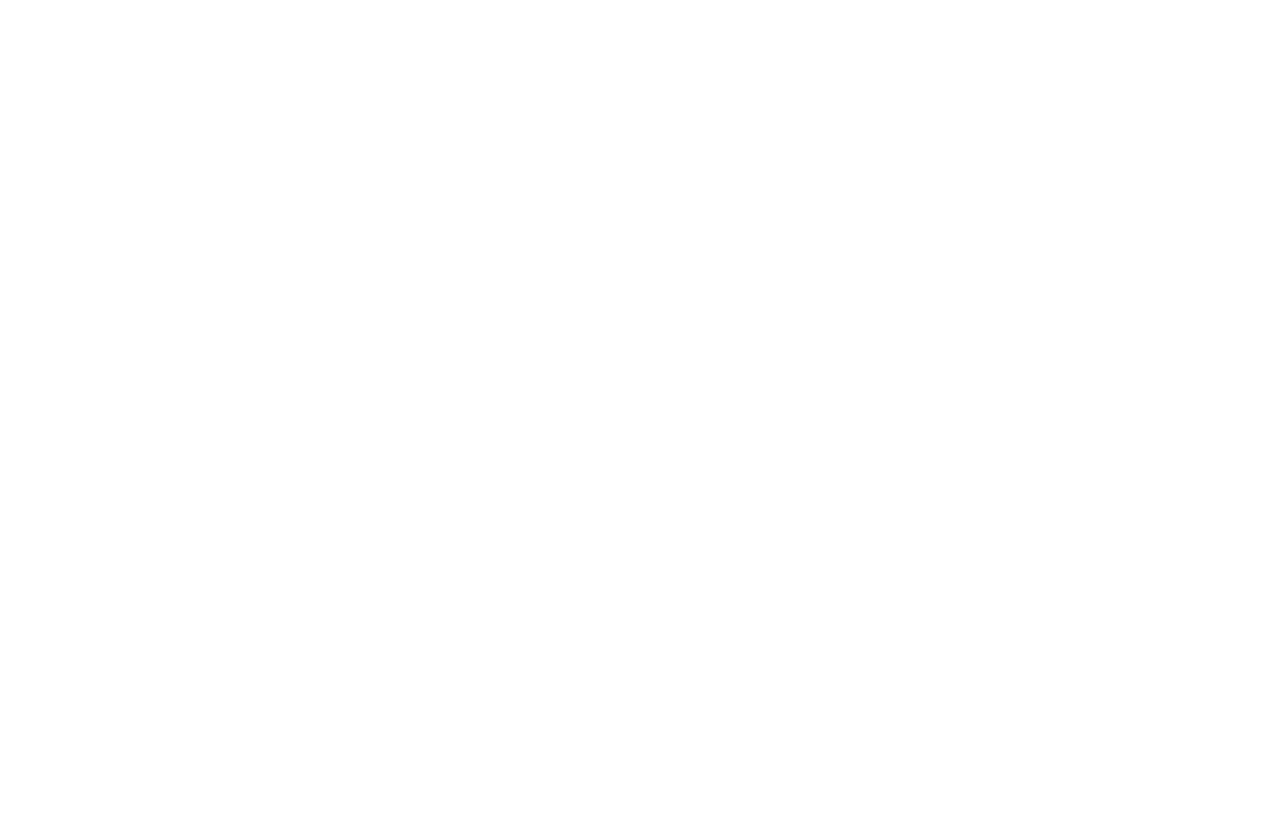
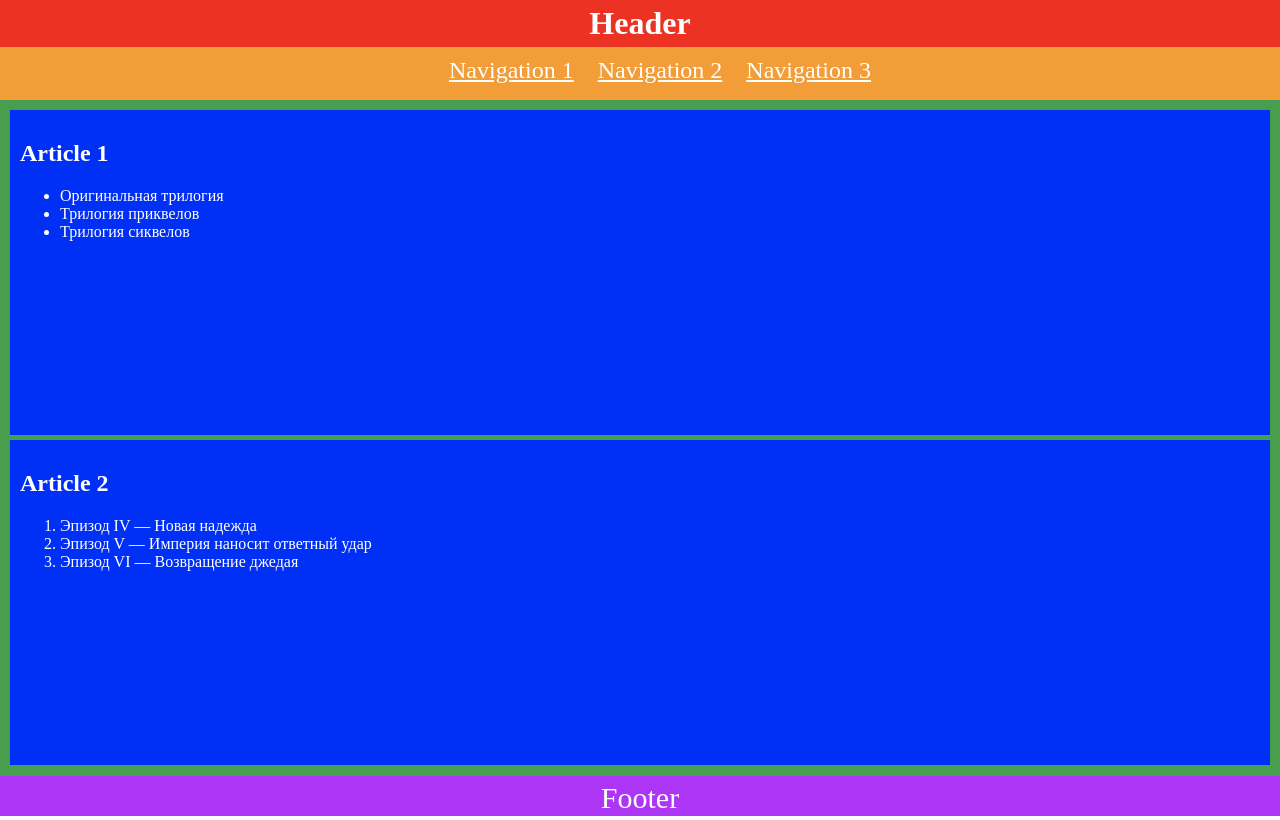
Before and after one commit to js-tasks-ru/htmlcss-20210409_itsanti, a website: page 02-dz0/01-semantic-mockup/solution.html in a window 1280 px wide. Drawn offline with Linux system fonts and the light colour scheme.

Commit message:
02-dz0 solution

```diff
--- /dev/null
+++ b/02-dz0/01-semantic-mockup/public/css/main.css
@@ -0,0 +1,63 @@
+* {
+    margin: 0;
+}
+
+html, body {
+    height: 100%;
+}
+
+body{
+    color: #FFF;
+}
+
+header {
+    background-color: #F29D38;
+    text-align: center;
+    height: 100px;
+}
+
+header h1 {
+    padding: 5px 0;
+    background-color: #EB3223;
+}
+
+nav {
+    background-color: #F29D38;
+}
+
+nav li {
+    list-style-type: none;
+    display: inline-block;
+    font-size: 24px;
+    padding: 10px 10px;
+}
+
+nav a {
+    color: #FFF;
+}
+
+main {
+    background-color: #489E4E;
+    height: 82%;
+    padding: 10px;
+}
+
+article {
+    background-color: #002FF5;
+    height: 45%;
+    margin-bottom: 5px;
+    padding-top: 30px;
+    padding-left: 10px;
+}
+
+h2 {
+    margin-bottom: 20px;
+}
+
+footer {
+    height: 5%;
+    background-color: #AC35F6;
+    text-align: center;
+    font-size: 30px;
+    line-height: 145%;
+}
--- a/02-dz0/01-semantic-mockup/solution.html
+++ b/02-dz0/01-semantic-mockup/solution.html
@@ -1,4 +1,41 @@
 <!DOCTYPE html>
 <html lang="ru">
-    <!-- Ваше решение -->
+<head>
+    <meta charset="utf-8">
+    <title>Семантическая разметка страницы</title>
+    <link rel="stylesheet" href="public/css/main.css">
+</head>
+<body>
+    <header>
+        <h1>Header</h1>
+        <nav>
+            <ul>
+                <li><a href="#nav1">Navigation 1</a></li>
+                <li><a href="#nav2">Navigation 2</a></li>
+                <li><a href="#nav3">Navigation 3</a></li>
+            </ul>
+        </nav>
+    </header>
+    <main>
+        <article>
+            <h2>Article 1</h2>
+            <ul>
+                <li>Оригинальная трилогия</li>
+                <li>Трилогия приквелов</li>
+                <li>Трилогия сиквелов</li>
+            </ul>
+        </article>
+        <article>
+            <h2>Article 2</h2>
+            <ol>
+                <li>Эпизод IV — Новая надежда</li>
+                <li>Эпизод V — Империя наносит ответный удар</li>
+                <li>Эпизод VI — Возвращение джедая</li>
+            </ol>
+        </article>
+    </main>
+    <footer>
+        <p>Footer</p>
+    </footer>
+</body>
 </html>
```
